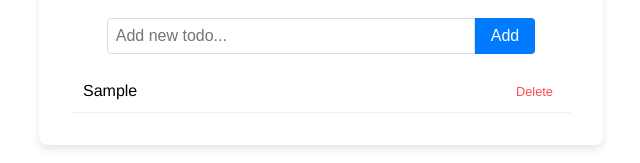
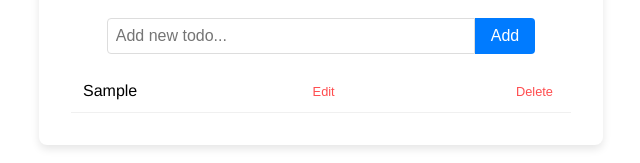
Before and after one commit to Takor0/react-learn, a React (Create React App) app: page / in a window 1280 px wide. Both pictures are taken after typing "Sample" into the empty fields and a click on the button "Add". Shown: the part 128-291 px from the top of the page, without its empty margins (319-959 px from the left). Built offline with nearby package versions, Linux system fonts and the light colour scheme.

Commit message:
allow edit item

```diff
--- a/package.json
+++ b/package.json
@@ -41,5 +41,8 @@
       "last 1 firefox version",
       "last 1 safari version"
     ]
+  },
+  "devDependencies": {
+    "prettier": "3.5.3"
   }
 }
--- a/src/App.tsx
+++ b/src/App.tsx
@@ -1,7 +1,7 @@
 // src/App.tsx
-import React, { useState, useMemo, useEffect } from 'react';
-import './styles/App.scss';
-import TodoList from './components/TodoList';
+import React, { useState, useMemo, useEffect } from "react";
+import "./styles/App.scss";
+import TodoList from "./components/TodoList";
 
 export interface Todo {
   id: number;
@@ -11,14 +11,14 @@ export interface Todo {
 
 const App: React.FC = () => {
   const [todos, setTodos] = useState<Todo[]>([]);
-  const [input, setInput] = useState('');
+  const [input, setInput] = useState("");
   const [shouldJump, setShouldJump] = useState(false);
 
   const addTodo = () => {
     if (input.trim()) {
       const newTodo: Todo = { id: Date.now(), text: input, completed: false };
       setTodos([...todos, newTodo]);
-      setInput('');
+      setInput("");
     }
   };
 
@@ -34,18 +34,22 @@ const App: React.FC = () => {
     return () => clearTimeout(timeoutId);
   }, [memoListCount]);
 
-
-
   const toggleTodo = (id: number) => {
     setTodos(
-        todos.map(todo =>
-            todo.id === id ? { ...todo, completed: !todo.completed } : todo
-        )
+      todos.map((todo) =>
+        todo.id === id ? { ...todo, completed: !todo.completed } : todo,
+      ),
     );
   };
 
   const deleteTodo = (id: number) => {
-    setTodos(todos.filter(todo => todo.id !== id));
+    setTodos(todos.filter((todo) => todo.id !== id));
+  };
+
+  const updateTodo = (id: number, newText: string) => {
+    setTodos(
+      todos.map((todo) => (todo.id === id ? { ...todo, text: newText } : todo)),
+    );
   };
 
   return (
@@ -54,7 +58,7 @@ const App: React.FC = () => {
         Todo List
         <span className="counter-container">
           (
-              <span className={shouldJump ? 'counter-jump' : ''}>
+          <span className={shouldJump ? "counter-jump" : ""}>
             {memoListCount}
           </span>
           )
@@ -65,12 +69,17 @@ const App: React.FC = () => {
           type="text"
           placeholder="Add new todo..."
           value={input}
-              onChange={e => setInput(e.target.value)}
-              onKeyDown={e => e.key === 'Enter' && addTodo()}
+          onChange={(e) => setInput(e.target.value)}
+          onKeyDown={(e) => e.key === "Enter" && addTodo()}
         />
         <button onClick={addTodo}>Add</button>
       </div>
-        <TodoList todos={todos} toggleTodo={toggleTodo} deleteTodo={deleteTodo} />
+      <TodoList
+        todos={todos}
+        toggleTodo={toggleTodo}
+        deleteTodo={deleteTodo}
+        updateTodo={updateTodo}
+      />
     </div>
   );
 };
--- a/src/components/TodoItem.tsx
+++ b/src/components/TodoItem.tsx
@@ -1,19 +1,47 @@
 // src/components/TodoItem.tsx
-import React from 'react';
-import { Todo } from '../App';
-import '../styles/TodoItem.scss';
+import React, { useState } from "react";
+import { Todo } from "../App";
+import "../styles/TodoItem.scss";
 
 interface TodoItemProps {
   todo: Todo;
   toggleTodo: (id: number) => void;
   deleteTodo: (id: number) => void;
+  updateTodo: (id: number, newText: string) => void;
 }
 
-const TodoItem: React.FC<TodoItemProps> = ({ todo, toggleTodo, deleteTodo }) => {
+const TodoItem: React.FC<TodoItemProps> = ({
+  todo,
+  toggleTodo,
+  deleteTodo,
+  updateTodo,
+}) => {
+  const [isEditing, setIsEditing] = useState(false);
+  const [editingText, setEditingText] = useState(todo.text);
+
+  const handleSave = () => {
+    updateTodo(todo.id, editingText);
+    setIsEditing(false);
+  };
+
   return (
-        <li className={`todo-item ${todo.completed ? 'completed' : ''}`}>
+    <li className={`todo-item ${todo.completed ? "completed" : ""}`}>
+      {isEditing ? (
+        <>
+          <input
+            type="text"
+            value={editingText}
+            onChange={(e) => setEditingText(e.target.value)}
+          />
+          <button onClick={handleSave}>Save</button>
+        </>
+      ) : (
+        <>
           <span onClick={() => toggleTodo(todo.id)}>{todo.text}</span>
+          <button onClick={() => setIsEditing(true)}>Edit</button>
           <button onClick={() => deleteTodo(todo.id)}>Delete</button>
+        </>
+      )}
     </li>
   );
 };
--- a/src/components/TodoList.tsx
+++ b/src/components/TodoList.tsx
@@ -1,24 +1,31 @@
 // src/components/TodoList.tsx
-import React from 'react';
-import { Todo } from '../App';
-import TodoItem from './TodoItem';
-import '../styles/TodoList.scss';
+import React from "react";
+import { Todo } from "../App";
+import TodoItem from "./TodoItem";
+import "../styles/TodoList.scss";
 
 interface TodoListProps {
   todos: Todo[];
   toggleTodo: (id: number) => void;
   deleteTodo: (id: number) => void;
+  updateTodo: (id: number, newText: string) => void;
 }
 
-const TodoList: React.FC<TodoListProps> = ({ todos, toggleTodo, deleteTodo }) => {
+const TodoList: React.FC<TodoListProps> = ({
+  todos,
+  toggleTodo,
+  deleteTodo,
+  updateTodo,
+}) => {
   return (
     <ul className="todo-list">
-            {todos.map(todo => (
+      {todos.map((todo) => (
         <TodoItem
           key={todo.id}
           todo={todo}
           toggleTodo={toggleTodo}
           deleteTodo={deleteTodo}
+          updateTodo={updateTodo}
         />
       ))}
     </ul>
--- a/src/reportWebVitals.ts
+++ b/src/reportWebVitals.ts
@@ -1,8 +1,8 @@
-import { ReportHandler } from 'web-vitals';
+import { ReportHandler } from "web-vitals";
 
 const reportWebVitals = (onPerfEntry?: ReportHandler) => {
   if (onPerfEntry && onPerfEntry instanceof Function) {
-    import('web-vitals').then(({ getCLS, getFID, getFCP, getLCP, getTTFB }) => {
+    import("web-vitals").then(({ getCLS, getFID, getFCP, getLCP, getTTFB }) => {
       getCLS(onPerfEntry);
       getFID(onPerfEntry);
       getFCP(onPerfEntry);
--- a/src/styles/App.scss
+++ b/src/styles/App.scss
@@ -7,7 +7,7 @@
   box-shadow: 0 4px 8px rgba(0, 0, 0, 0.1);
   border-radius: 8px;
   text-align: center;
-  font-family: 'Helvetica Neue', sans-serif;
+  font-family: "Helvetica Neue", sans-serif;
 
   h1 {
     margin-bottom: 1.5rem;
@@ -25,7 +25,6 @@
           }
         }
         animation: bounce 0.5s ease;
-
       }
     }
   }
```
Also changed, not shown: src/index.tsx (+7 -7 lines), src/setupTests.ts (+1 -1 lines), 2 other files (tests, documents, lock files or other folders). Lines whose indentation alone changed are shown as unchanged.
